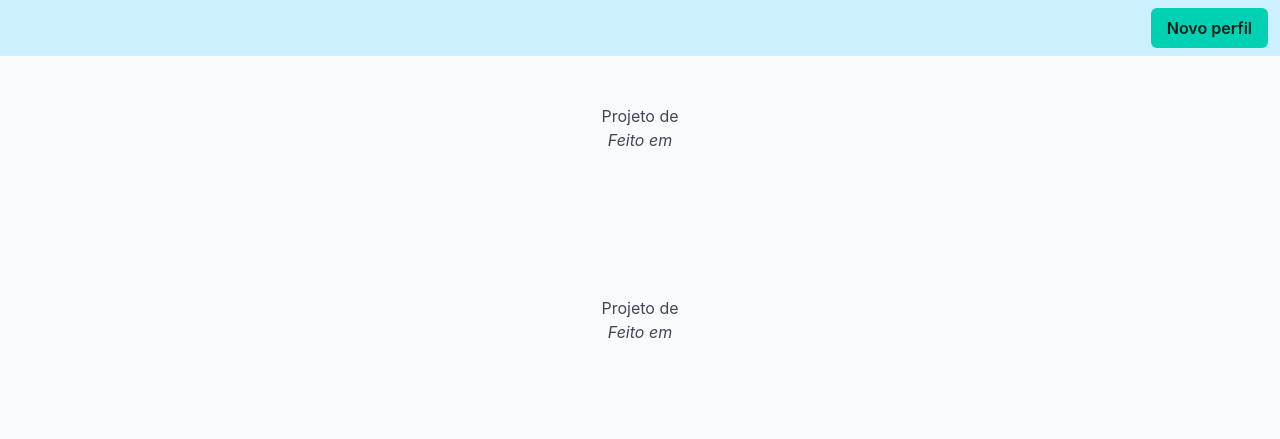
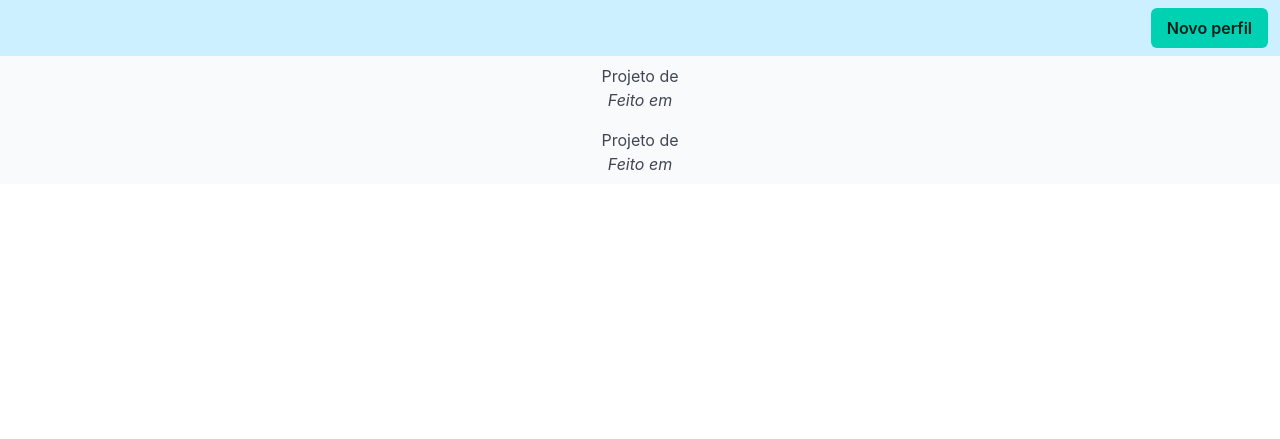
Before and after one commit to LyraMaker/entrevista-tecnica, a PHP site: template src/View/footer.php in a window 1280 px wide. Shown: the top 439 px of the page. Run offline with PHP 8.4, Linux system fonts and the light colour scheme; the template is opened without the code that fills it, so the values that code supplies are empty; some libraries are stand-ins or nearby versions.

Commit message:
✨ feat(footer): Update padding

```diff
--- a/src/View/footer.php
+++ b/src/View/footer.php
@@ -1,4 +1,4 @@
-<footer class="footer">
+<footer class="footer p-2">
   <div class="has-text-centered">
     <p>Projeto de <strong><?=$_ENV['project_author'] ?></strong></p>
     <p><i>Feito em <?=$_ENV['project_since'] ?></i></p>
```
